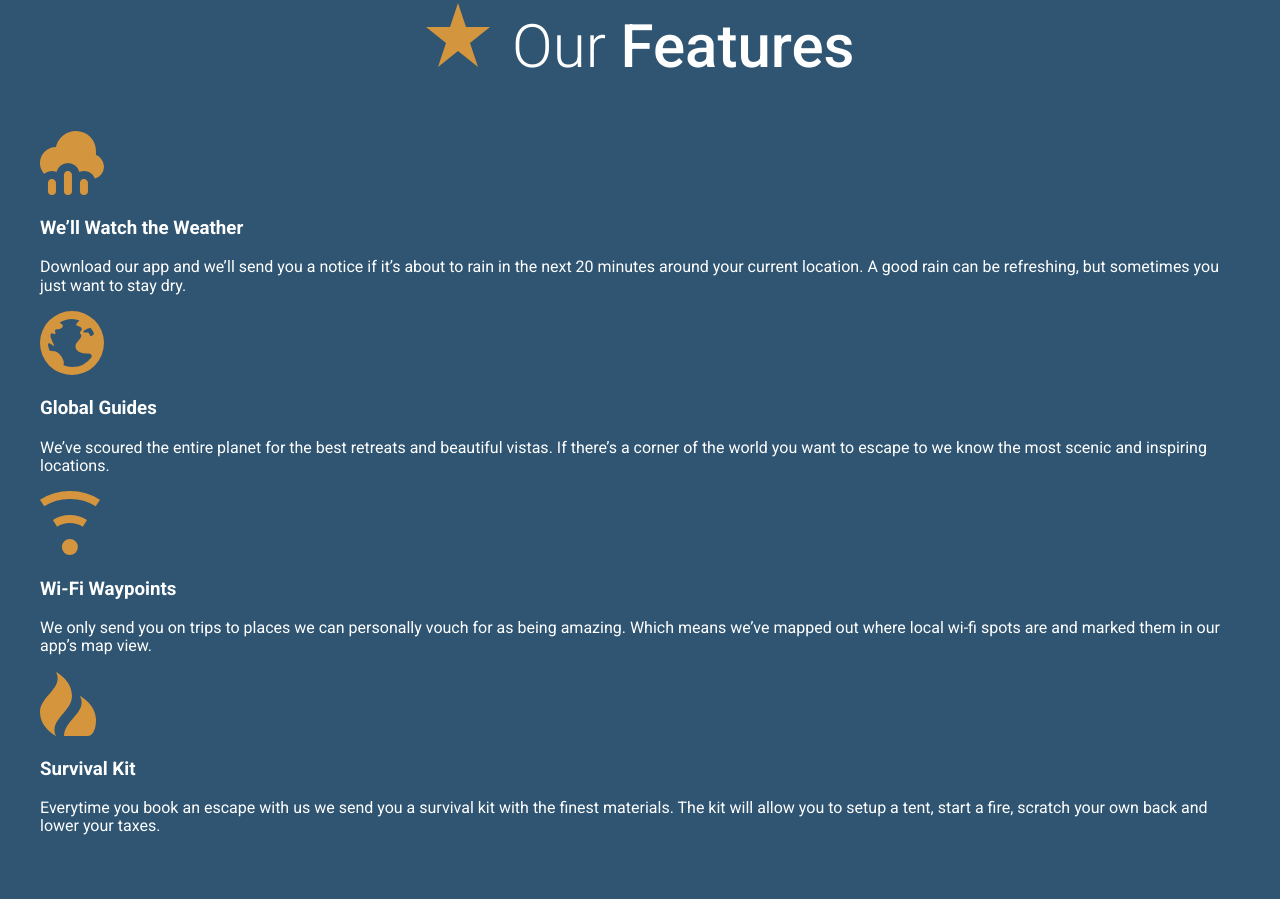
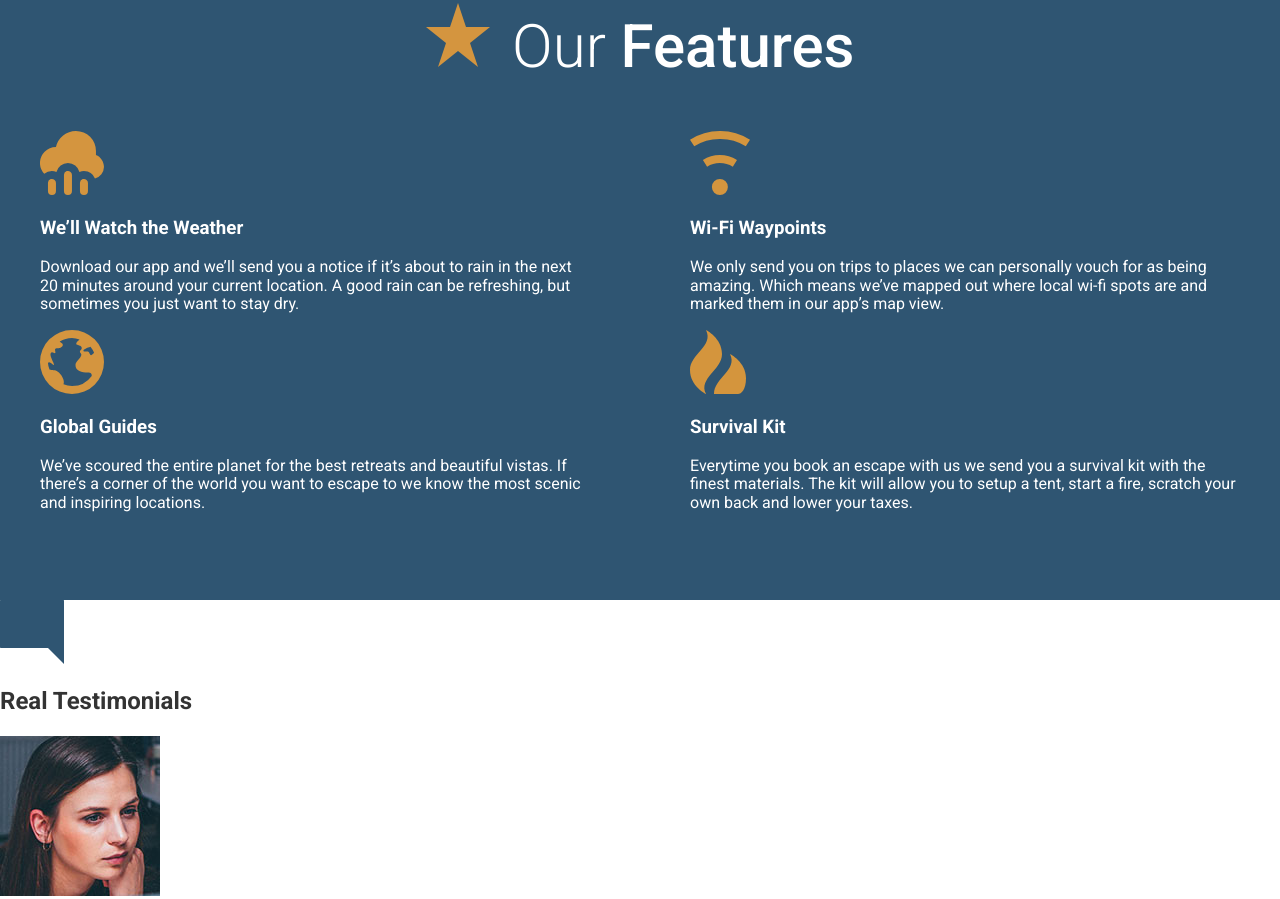
Before and after one commit to dhansan/lokasi-in, a website: page app/index.html in a window 1280 px wide. Shown: the part 2331-3230 px from the top of the page. Drawn offline with Linux system fonts and the light colour scheme.

Commit message:
style row and gutters in feature section

```diff
--- a/app/assets/styles/modules/_row.css
+++ b/app/assets/styles/modules/_row.css
@@ -10,8 +10,16 @@
     margin-right: -65px;
   }
 
+  &--gutters-large {
+    margin-right: -100px;
+  }
+
   &--gutters > div {
     padding-right: 65px;
+  }
+
+  &--gutters-large > div {
+    padding-right: 100px;
   }
 
   &__b-margin-until-medium {
@@ -33,6 +41,11 @@
       width: 37%;
     }
 
+    &__medium-6 {
+      float: left;
+      width: 50%;
+    }
+
     &__medium-8 {
       float: left;
       width: 66.66%;
--- a/app/index.html
+++ b/app/index.html
@@ -74,7 +74,7 @@
     <div class="wrapper">
       <h2 class="section-title"><img class="section-title__icon" src="assets/images/icons/star.svg"> Our <strong>Features</strong></h2>
 
-      <div class="row">
+      <div class="row row--gutters-large">
         <div class="row__medium-6">
           <img src="assets/images/icons/rain.svg">
           <h3>We&rsquo;ll Watch the Weather</h3>
--- a/app/temp/styles/styles.css
+++ b/app/temp/styles/styles.css
@@ -599,8 +599,16 @@ a {
     margin-right: -65px;
   }
 
+.row--gutters-large {
+    margin-right: -100px;
+  }
+
 .row--gutters > div {
     padding-right: 65px;
+  }
+
+.row--gutters-large > div {
+    padding-right: 100px;
   }
 
 .row__b-margin-until-medium {
@@ -620,6 +628,11 @@ a {
 
     .row__medium-4--larger {
       width: 37%;
+    }
+
+    .row__medium-6 {
+      float: left;
+      width: 50%;
     }
 
     .row__medium-8 {
```
